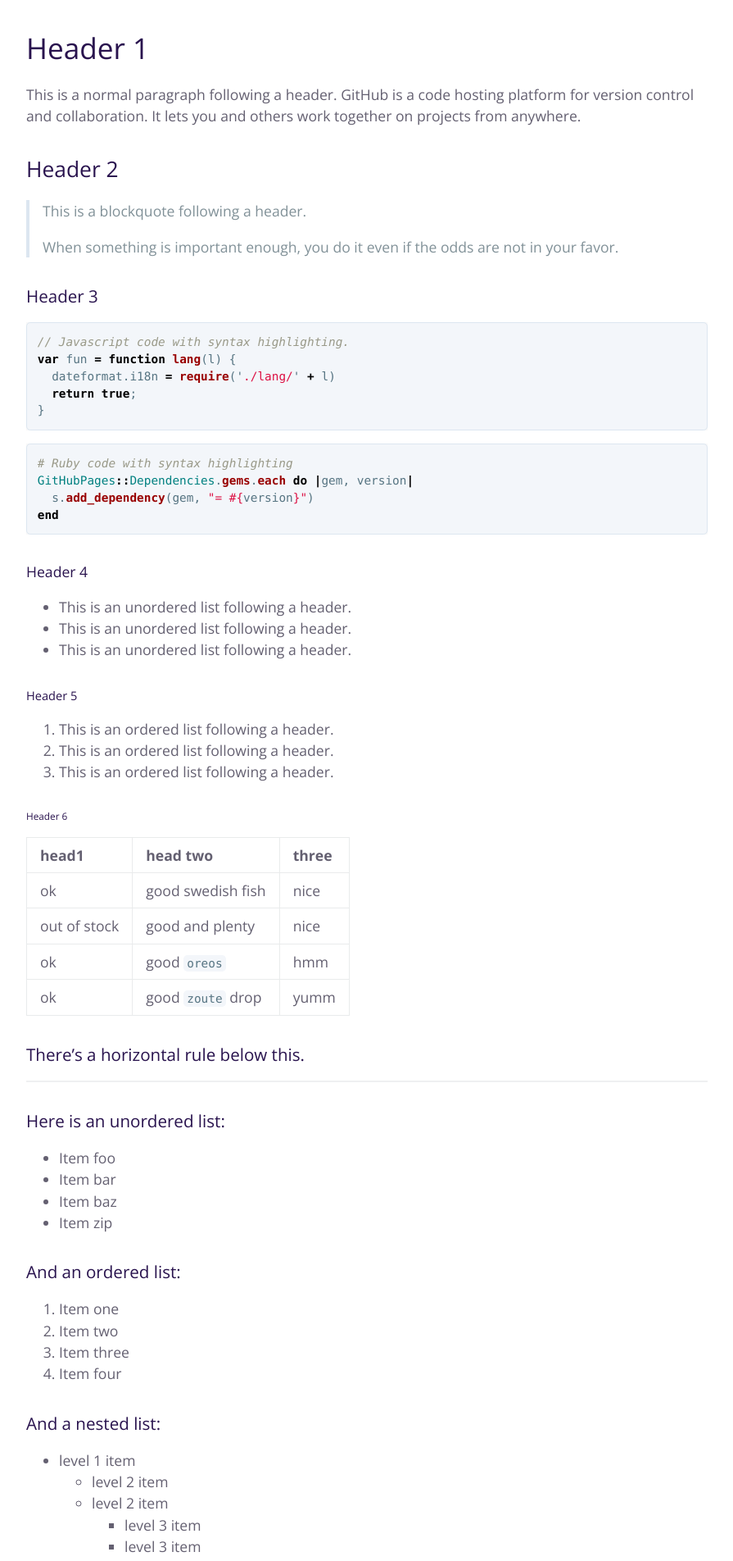
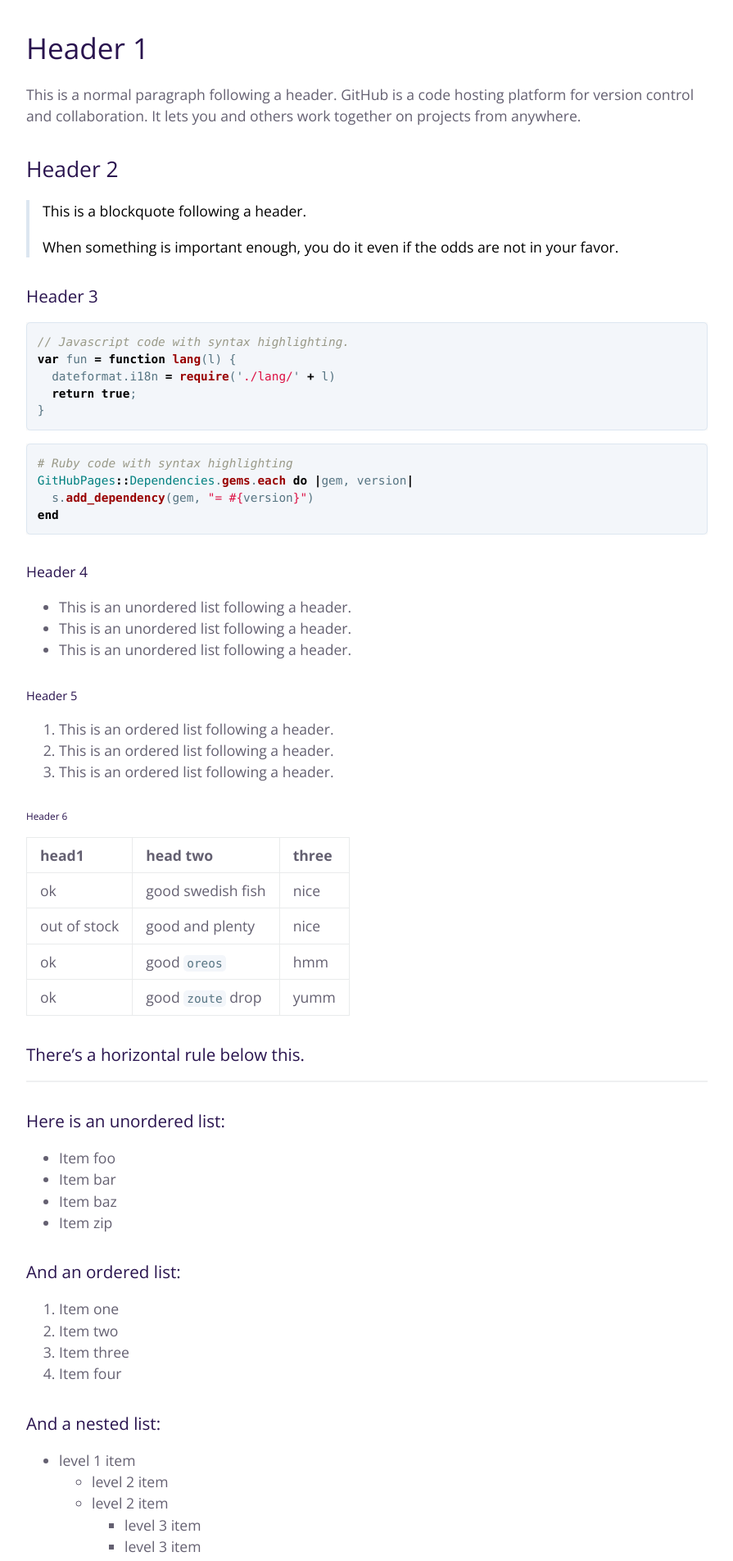
Before and after one commit to rcdorsey/rcdcorsey.github.io, a Jekyll site: the page built from index.md, in a window 1280 px wide. Shown: the part 769-2673 px from the top of the page at 82% size, without its empty margins (192-1087 px from the left). Built offline with Jekyll 4.4.1, drawn with Linux system fonts in a browser that asks for light colours.

Commit message:
Change blockquote text colour to black

```diff
--- a/_sass/variables.scss
+++ b/_sass/variables.scss
@@ -4,18 +4,14 @@ $medium-breakpoint: 42em !default;
 
 // Headers
 $header-heading-color: #fff !default;
-$header-bg-color: black;
+$header-bg-color: black !default;
 $header-bg-color-secondary: #29134e !default; /* $purple-900 */
 
 // Text
 $section-headings-color: #29134e !default;
-
-/*$body-text-color: #606c71 !default;*/
 $body-text-color: #646071 !default; /* gray purple */
-
-/*$body-link-color: #1e6bb8 !default;*/
-$body-link-color: #b392f0 !default;
-$blockquote-text-color: #819198 !default;
+$body-link-color: #b392f0 !default; /* light mauve purple */
+$blockquote-text-color: black !default;
 
 // Code
 $code-bg-color: #f3f6fa !default;
```
